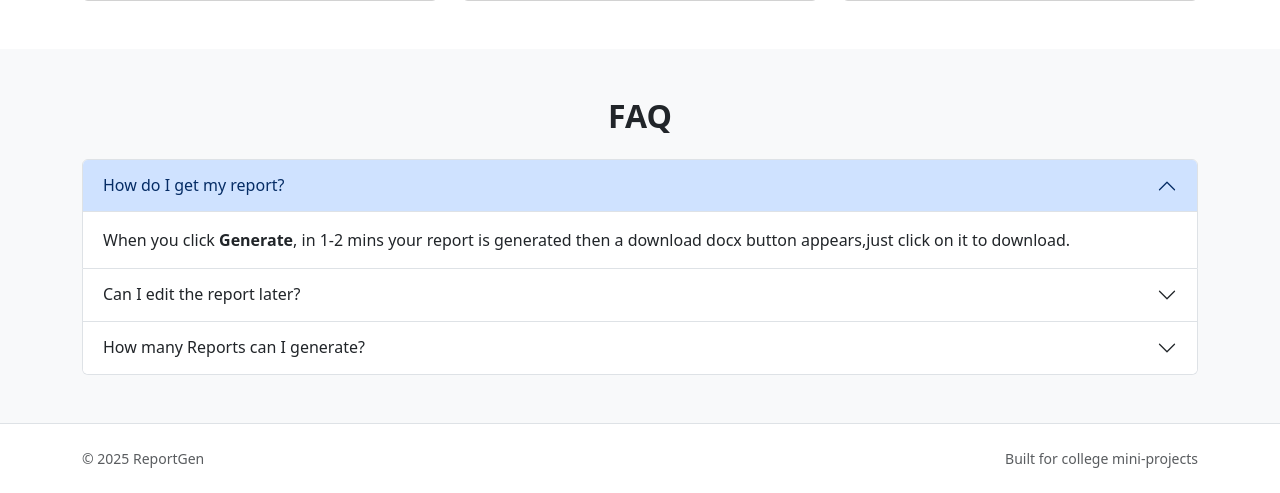
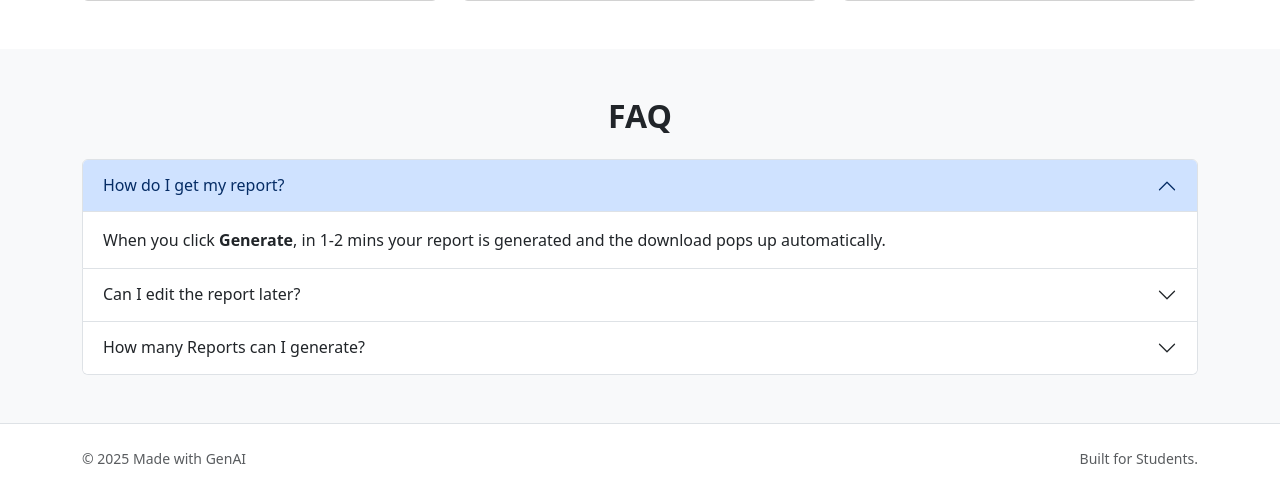
Before and after one commit to yashsh13/Miniproject-Report-Generator, a Flask app: page / in a window 1280 px wide. Shown: the part 698-1191 px from the top of the page. Run offline with Flask 3, Linux system fonts and the light colour scheme; some libraries are stand-ins or nearby versions.

Commit message:
Fixed stuff

```diff
--- a/templates/generate.html
+++ b/templates/generate.html
@@ -3,7 +3,7 @@
 <head>
   <meta charset="UTF-8" />
   <meta name="viewport" content="width=device-width, initial-scale=1" />
-  <title>ReportGen — Mini Project Reports</title>
+  <title>Mini Project Reports</title>
 
   <!-- Bootstrap -->
   <link href="https://cdn.jsdelivr.net/npm/bootstrap@5.3.3/dist/css/bootstrap.min.css" rel="stylesheet" />
@@ -113,7 +113,7 @@
           </h2>
           <div id="a1" class="accordion-collapse collapse show" data-bs-parent="#faqAcc">
             <div class="accordion-body">
-              When you click <b>Generate</b>, in 1-2 mins your report is generated then a download docx button appears,just click on it to download.
+              When you click <b>Generate</b>, in 1-2 mins your report is generated and the download pops up automatically.
             </div>
           </div>
         </div>
@@ -148,8 +148,8 @@
   <!-- Footer -->
   <footer class="py-4 border-top bg-white">
     <div class="container d-flex flex-column flex-md-row align-items-center justify-content-between">
-      <span class="small text-muted">© <span id="year"></span> ReportGen</span>
-      <span class="small text-muted">Built for college mini-projects</span>
+      <span class="small text-muted">© <span id="year"></span> Made with GenAI</span>
+      <span class="small text-muted">Built for Students.</span>
     </div>
   </footer>
 
```
Also changed, not shown: 1 other file.
